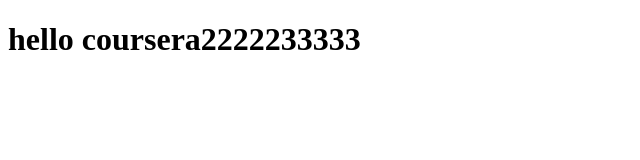
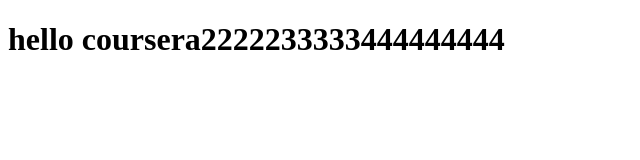
Before and after one commit to Abdullahf99/coursera-test, a plain HTML site: page index.html in a window 1280 px wide. Shown: the whole page, without its empty margins (0-640 px from the left). Drawn offline with Linux system fonts and the light colour scheme.

Commit message:
Next version of web file.

```diff
--- a/index.html
+++ b/index.html
@@ -5,6 +5,6 @@
     </head>
 
     <body>
-        <h1>hello coursera2222233333</h1>
+        <h1>hello coursera2222233333444444444</h1>
     </body>
 </html>
```
